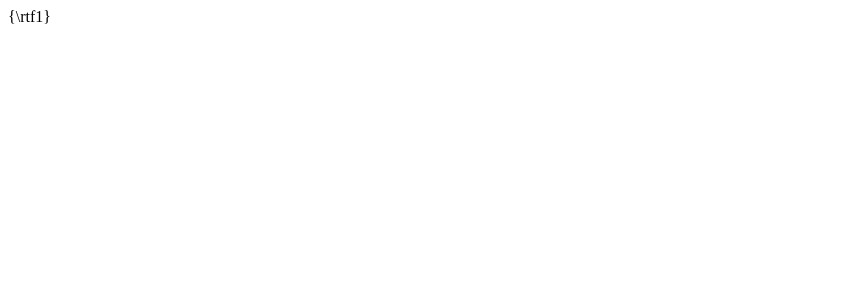
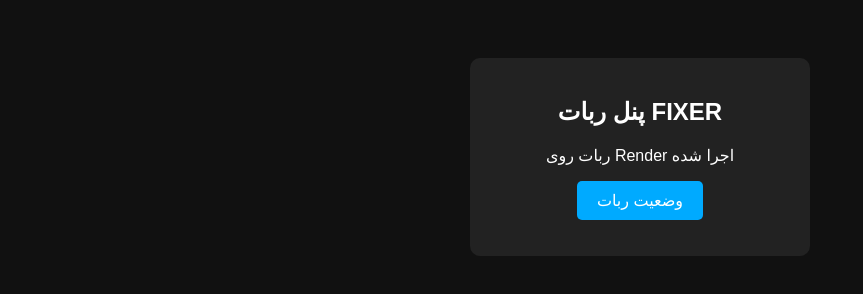
Before and after one commit to avicenna11/Fixer-bot, a website: page panel.html in a window 1280 px wide. Shown: the whole page, without its empty margins (0-863 px from the left). Drawn offline with Linux system fonts and the light colour scheme.

Commit message:
Update panel.html

```diff
--- a/panel.html
+++ b/panel.html
@@ -1 +1,52 @@
-{\rtf1}
+<!DOCTYPE html>
+<html lang="fa">
+<head>
+    <meta charset="UTF-8">
+    <title>Fixer Bot Panel</title>
+    <style>
+        body {
+            background: #111;
+            color: #fff;
+            font-family: Arial;
+            text-align: center;
+            padding-top: 50px;
+        }
+        .box {
+            background: #222;
+            padding: 20px;
+            width: 300px;
+            margin: auto;
+            border-radius: 10px;
+        }
+        button {
+            padding: 10px 20px;
+            background: #0af;
+            border: none;
+            border-radius: 5px;
+            cursor: pointer;
+            color: #fff;
+            font-size: 16px;
+        }
+    </style>
+</head>
+<body>
+
+    <div class="box">
+        <h2>پنل ربات FIXER</h2>
+        <p>ربات روی Render اجرا شده</p>
+        <button onclick="checkStatus()">وضعیت ربات</button>
+        <p id="result"></p>
+    </div>
+
+    <script>
+        function checkStatus() {
+            fetch("/status")
+                .then(res => res.json())
+                .then(data => {
+                    document.getElementById("result").innerText = data.message;
+                });
+        }
+    </script>
+
+</body>
+</html>
```
